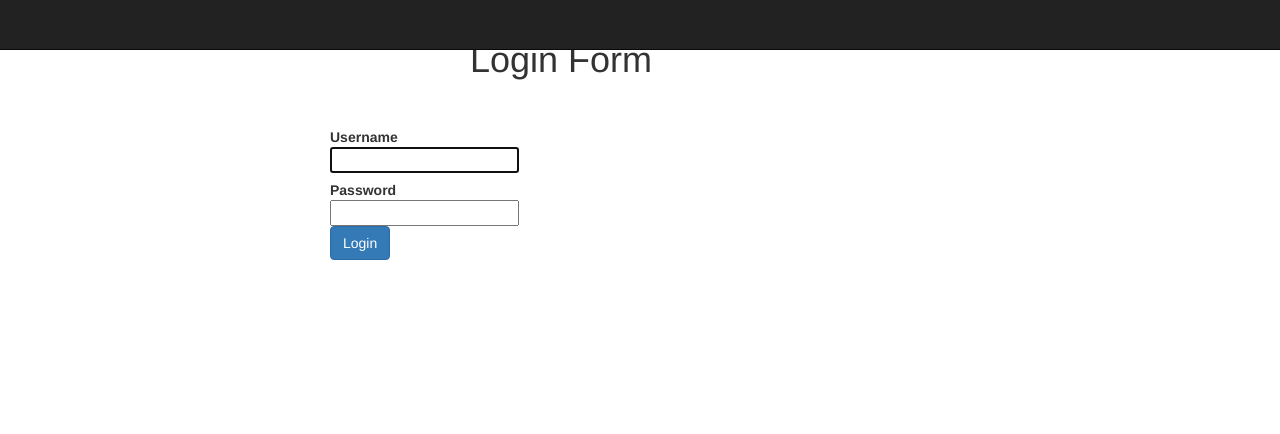
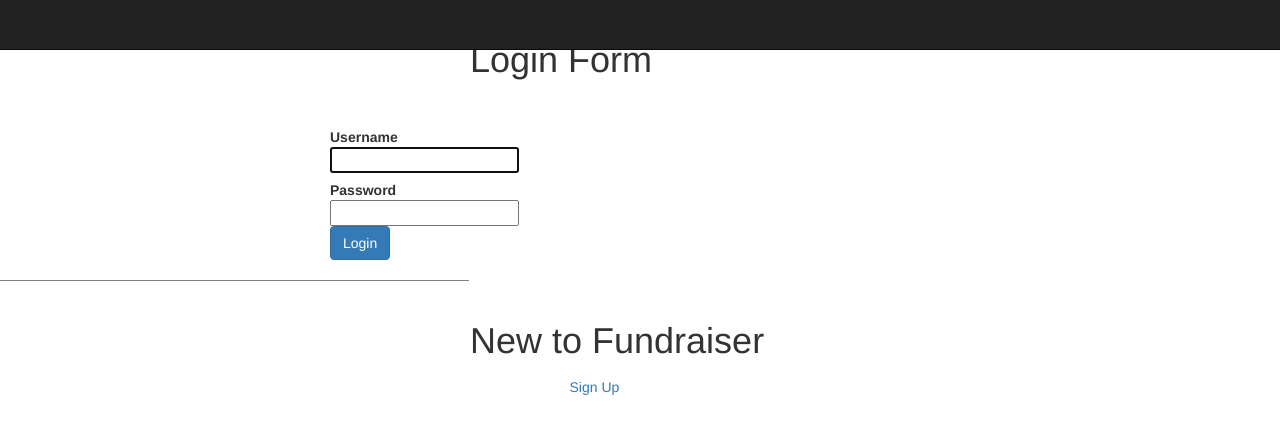
Before and after one commit to agiliq/fundraiser, a Django app: page /accounts/login/ in a window 1280 px wide. Shown: the top 434 px of the page. Run offline with Django 3.2, Linux system fonts and the light colour scheme; parts of the project's set-up code (start-up, migrations or seed data) failed here and were passed over; some libraries are stand-ins or nearby versions.

Commit message:
Added link to registeration page

```diff
--- a/authentication/templates/authentication/login.html
+++ b/authentication/templates/authentication/login.html
@@ -40,4 +40,11 @@
             </div>
         </div>
     </form>
+<center><hr style="width: 45%; margin-left:-10%; border-color:gray"></center>
+<h1>New to Fundraiser</h1>
+        <div class="control-group">
+            <div class="controls">
+                <center style="margin-left:-8%"><a href="{% url 'accounts:person' %}" value="login" class="btn btn-link btn-large" >Sign Up</a></center>
+            </div>
+        </div>
 {% endblock %}
```
